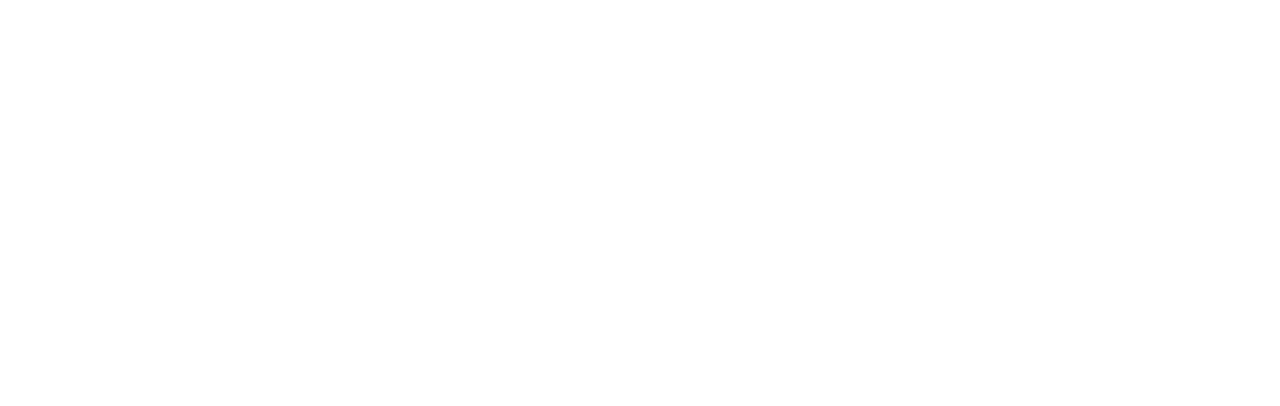
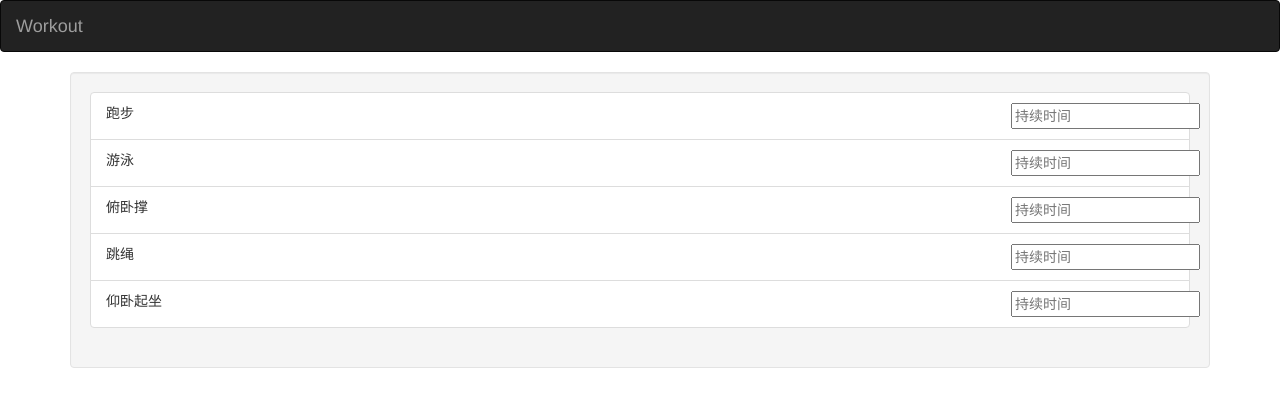
Before and after one commit to UIWorkshop/ngWorkshop, a website: page index.html in a window 1280 px wide. Drawn offline with Linux system fonts and the light colour scheme.

Commit message:
add static list by using css

```diff
--- a/index.html
+++ b/index.html
@@ -4,8 +4,49 @@
     <meta charset="utf-8">
     <title>Workout</title>
     <meta name="viewport" content="width=device-width, initial-scale=1">
+    <link rel="stylesheet" href="lib/bootstrap/dist/css/bootstrap.min.css">
 </head>
 <body>
-
+    <nav class="navbar navbar-inverse">
+        <div class="navbar-header">
+            <a class="navbar-brand" href="#">Workout</a>
+        </div>
+    </nav>
+    <div class="container">
+        <div class="well">
+            <ul class="list-group">
+                <li class="list-group-item clearfix">
+                    <span>跑步</span>
+                    <span class="col-md-2 pull-right">
+                        <input type="text" placeholder="持续时间">
+                    </span>
+                </li>
+                <li class="list-group-item clearfix">
+                    <span>游泳</span>
+                    <span class="col-md-2 pull-right">
+                        <input type="text" placeholder="持续时间">
+                    </span>
+                </li>
+                <li class="list-group-item clearfix">
+                    <span>俯卧撑</span>
+                    <span class="col-md-2 pull-right">
+                        <input type="text" placeholder="持续时间">
+                    </span>
+                </li>
+                <li class="list-group-item clearfix">
+                    <span>跳绳</span>
+                    <span class="col-md-2 pull-right">
+                        <input type="text" placeholder="持续时间">
+                    </span>
+                </li>
+                <li class="list-group-item clearfix">
+                    <span>仰卧起坐</span>
+                    <span class="col-md-2 pull-right">
+                        <input type="text" placeholder="持续时间">
+                    </span>
+                </li>
+            </ul>
+        </div>
+    </div>
 </body>
 </html>
```
